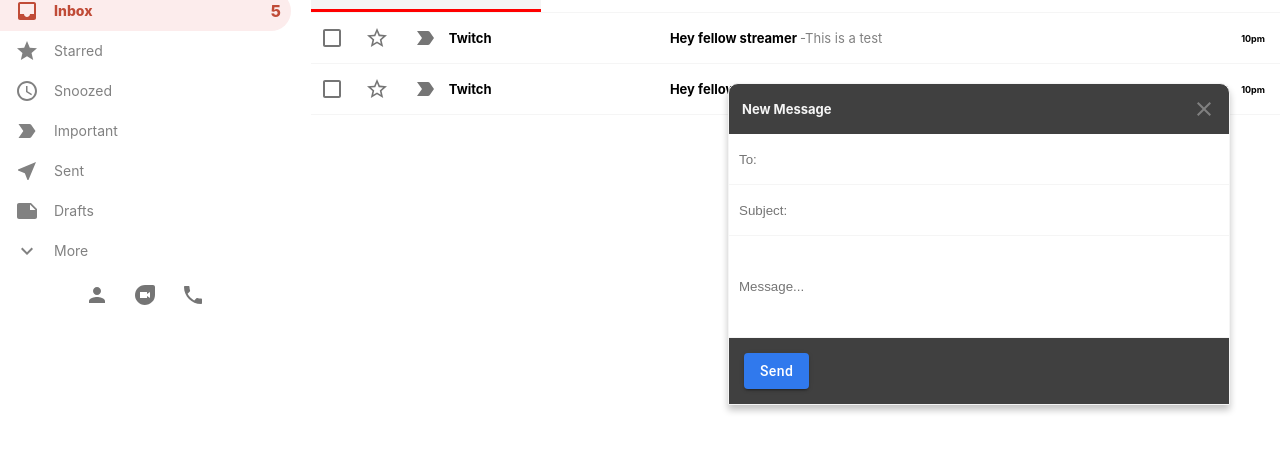
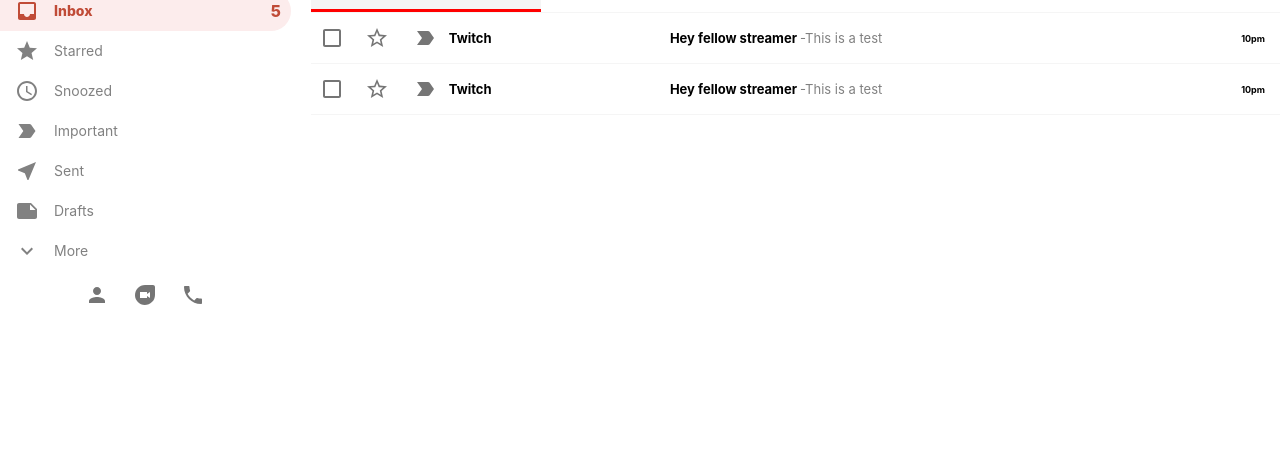
Before and after one commit to Mgbams/gmail-clone, a React (Create React App) app: page / in a window 1280 px wide. Shown: the part 395-846 px from the top of the page. Built offline with nearby package versions, Linux system fonts and the light colour scheme.

Commit message:
closing and opening the sendmail component while interacting with redux

```diff
--- a/src/App.js
+++ b/src/App.js
@@ -6,8 +6,12 @@ import Sidebar from "./Sidebar";
 import EmailList from "./EmailList";
 import Mail from "./Mail";
 import SendMail from "./SendMail";
+import { useSelector } from "react-redux";
+import { selectSendMessageIsOpen } from "./features/mailSlice";
 
 function App() {
+  const sendMessageIsOpen = useSelector(selectSendMessageIsOpen);
+
   return (
     <Router>
       <div className="app">
@@ -27,7 +31,7 @@ function App() {
           </Switch>
         </div>
 
-        <SendMail />
+        {sendMessageIsOpen && <SendMail />}
       </div>
     </Router>
   );
--- a/src/SendMail.css
+++ b/src/SendMail.css
@@ -54,3 +54,10 @@
 .sendMail_message {
   flex: 1;
 }
+
+.sendMail_error {
+  background-color: white;
+  color: red;
+  text-align: right;
+  padding: 2px;
+}
--- a/src/SendMail.js
+++ b/src/SendMail.js
@@ -3,8 +3,12 @@ import "./SendMail.css";
 import CloseIcon from "@material-ui/icons/Close";
 import { Button } from "@material-ui/core";
 import { useForm } from "react-hook-form";
+import { useDispatch } from "react-redux";
+import { closeSendMessage } from "./features/mailSlice";
 
 function SendMail() {
+  const dispatch = useDispatch();
+
   const {
     register,
     handleSubmit,
@@ -19,7 +23,10 @@ function SendMail() {
     <div className="sendMail">
       <div className="sendMail_header">
         <h3>New Message</h3>
-        <CloseIcon className="sendMail_close" />
+        <CloseIcon
+          onClick={() => dispatch(closeSendMessage())}
+          className="sendMail_close"
+        />
       </div>
 
       <form onSubmit={handleSubmit(onSubmit)}>
--- a/src/Sidebar.js
+++ b/src/Sidebar.js
@@ -14,13 +14,18 @@ import { IconButton } from "@material-ui/core";
 import PersonIcon from "@material-ui/icons/Person";
 import DuoIcon from "@material-ui/icons/Duo";
 import PhoneIcon from "@material-ui/icons/Phone";
+import { useDispatch } from "react-redux";
+import { openSendMessage } from "./features/mailSlice";
 
 function Sidebar() {
+  const dispatch = useDispatch();
+
   return (
     <div className="sidebar">
       <Button
         startIcon={<AddIcon fontSize="large" />}
         className="sidebar_compose"
+        onClick={() => dispatch(openSendMessage())}
       >
         Compose
       </Button>
```
